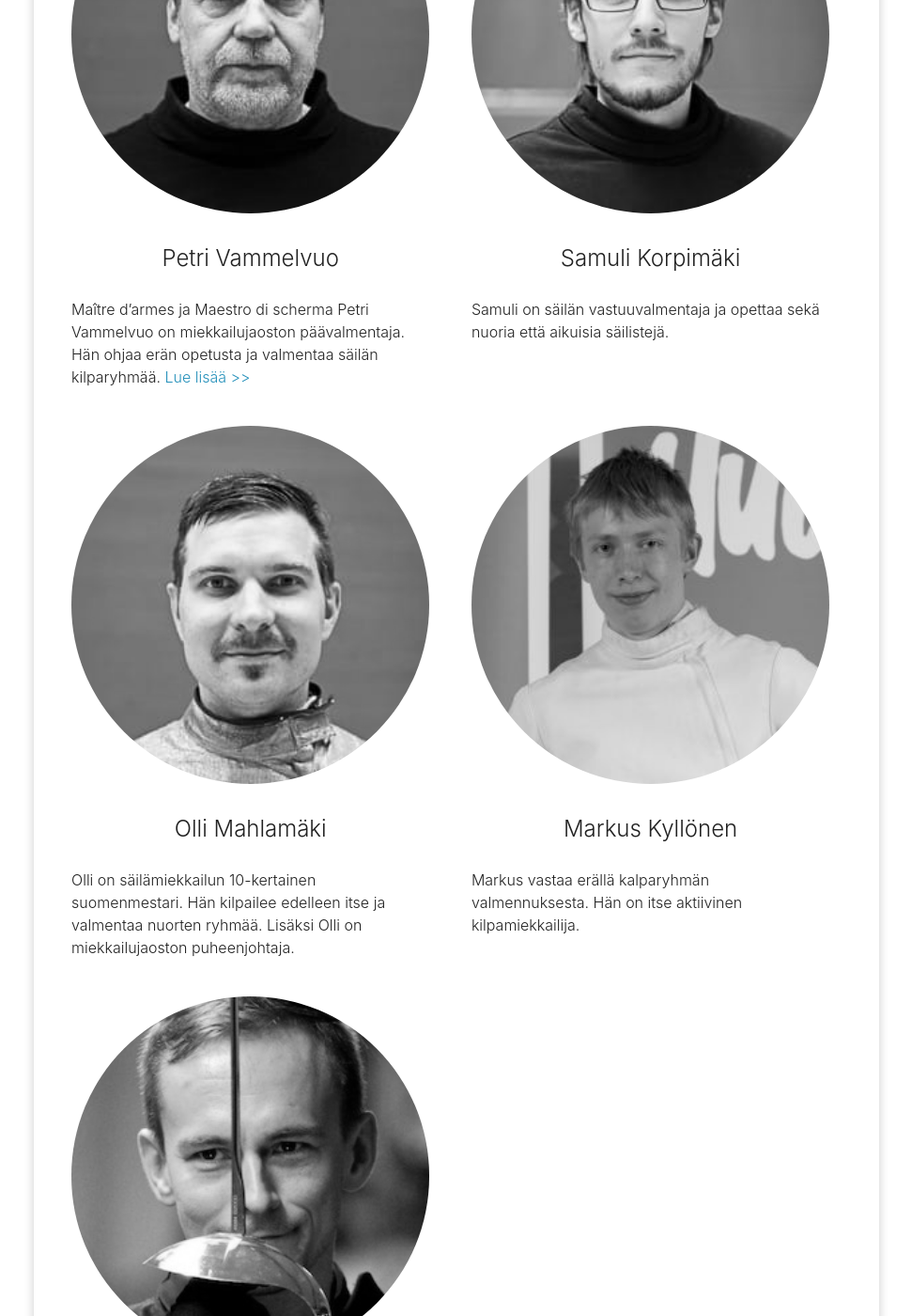
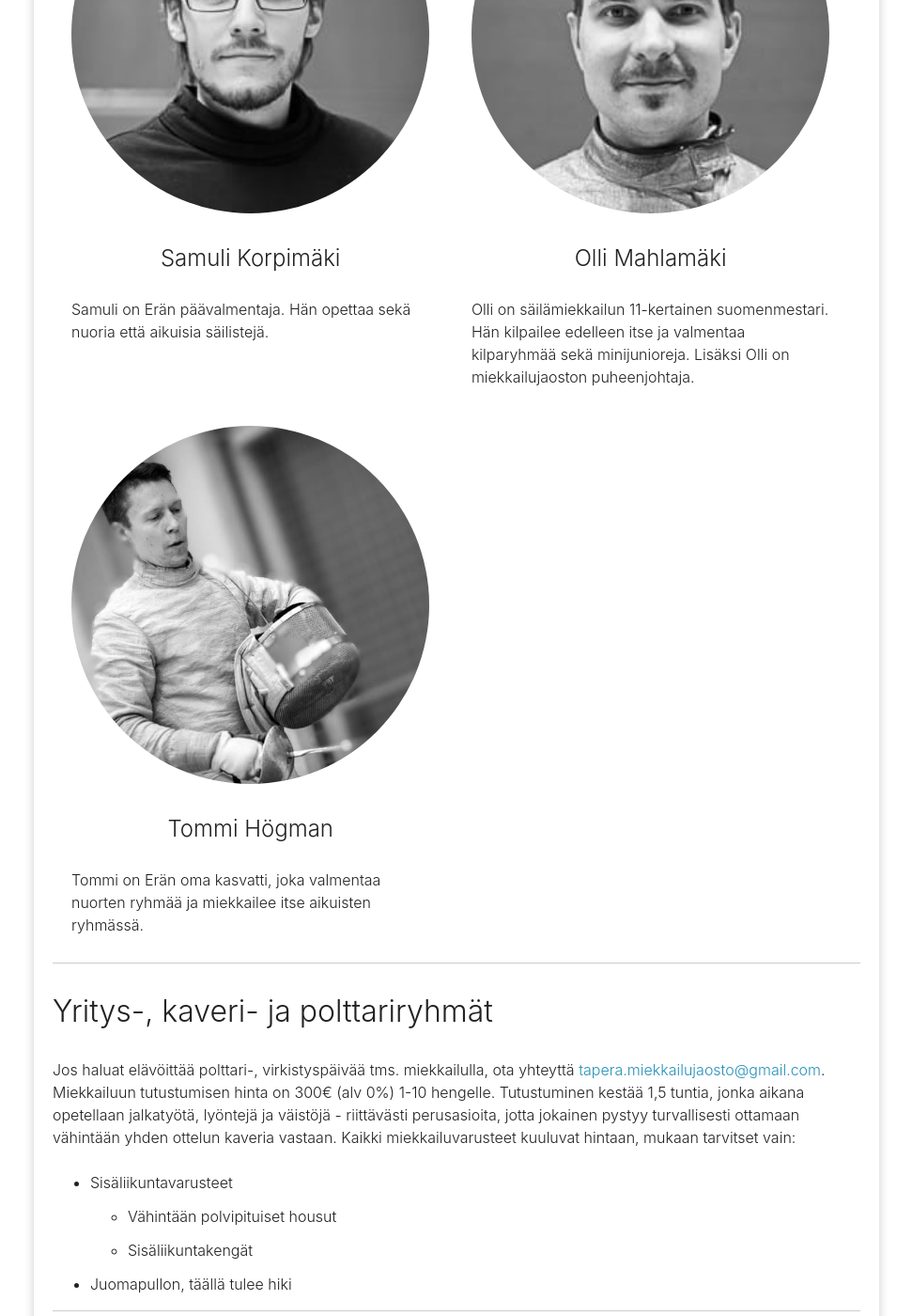
Before and after one commit to omahlama/eramiekkailu.fi, a Jekyll site: the page built from index.md, in a window 1280 px wide and 1400 px high, scrolled down 2579 px. Shown: the whole window at 94% size, without its empty margins (154-1125 px from the left). Built offline with Jekyll 4.4.1, drawn with Linux system fonts in a browser that asks for light colours; nearby versions of some CDN libraries; some of the changed text lies outside the part shown.

Commit message:
Päivitetään valmentajat

```diff
--- a/_layouts/default.html
+++ b/_layouts/default.html
@@ -67,7 +67,6 @@
         <div id="navi">
             <div id="navi-items">
                 <a href="{{ site.baseurl }}/" {% if page.navi == 'frontpage' %}class='active'{% endif %}>Etusivu</a>
-                <a href="{{ site.baseurl }}/petri/" {% if page.navi == 'petri' %}class='active'{% endif %}>Päävalmentaja</a>
                 <a href="{{ site.baseurl }}/salisaannot/" {% if page.navi == 'saannot' %}class='active'{% endif %}>Salisäännöt</a>
                 <a href="{{ site.baseurl }}/omat-varusteet/" {% if page.navi == 'omat-varusteet' %}class='active'{% endif %}>Omat varusteet</a>
                 <a href="{{ site.baseurl }}/kauden-miekkailijat/" {% if page.navi == 'kauden-miekkailijat' %}class='active'{% endif %}>Kauden miekkailijat</a>
--- a/index.md
+++ b/index.md
@@ -66,18 +66,10 @@ Turvallisuuden parantamiseksi tehdään mm. seuraavaa:
 ## Valmentajat
 
 <div class="coach">
-    <img src="img/petri.jpg">
-    <h3>Petri Vammelvuo</h3>
-
-Maître d’armes ja Maestro di scherma Petri Vammelvuo on miekkailujaoston päävalmentaja. Hän ohjaa erän opetusta ja valmentaa säilän kilparyhmää.
-<a href="petri/">Lue lisää >></a>
-</div>
-
-<div class="coach">
     <img src="img/samuli.jpg">
     <h3>Samuli Korpimäki</h3>
 
-Samuli on säilän vastuuvalmentaja ja opettaa sekä nuoria että aikuisia säilistejä.
+Samuli on Erän päävalmentaja. Hän opettaa sekä nuoria että aikuisia säilistejä.
 
 </div>
 
@@ -85,24 +77,18 @@ Samuli on säilän vastuuvalmentaja ja opettaa sekä nuoria että aikuisia säil
     <img src="img/olli.jpg">
     <h3>Olli Mahlamäki</h3>
 
-Olli on säilämiekkailun 10-kertainen suomenmestari. Hän kilpailee edelleen itse ja valmentaa nuorten ryhmää. Lisäksi Olli on miekkailujaoston puheenjohtaja.
+Olli on säilämiekkailun 11-kertainen suomenmestari. Hän kilpailee edelleen itse ja valmentaa kilparyhmää sekä minijunioreja. Lisäksi Olli on miekkailujaoston puheenjohtaja.
 
 </div>
 
+<div class="coach">
+    <img src="img/tommi.jpg">
+    <h3>Tommi Högman</h3>
 
-<div class="coach">
-    <img src="img/markus.jpg">
-    <h3>Markus Kyllönen</h3>
+Tommi on Erän oma kasvatti, joka valmentaa nuorten ryhmää ja miekkailee itse aikuisten ryhmässä.
 
-Markus vastaa erällä kalparyhmän valmennuksesta. Hän on itse aktiivinen kilpamiekkailija.
 </div>
 
-<div class="coach">
-    <img src="img/mika.jpg">
-    <h3>Mika Roman</h3>
-
-Mika on säilämiekkailun 11-kertainen suomenmestari ja miekkailujaoston entinen puheenjohtaja. Hän palaa syksyllä 2017 erän valmennustiimiin ja vastaa maanantain sparringista.
-</div>
 <hr>
 
 ## Yritys-, kaveri- ja polttariryhmät
```
Also changed, not shown: petri/index.md (deleted, +0 -29 lines), img/tommi.jpg (added).
